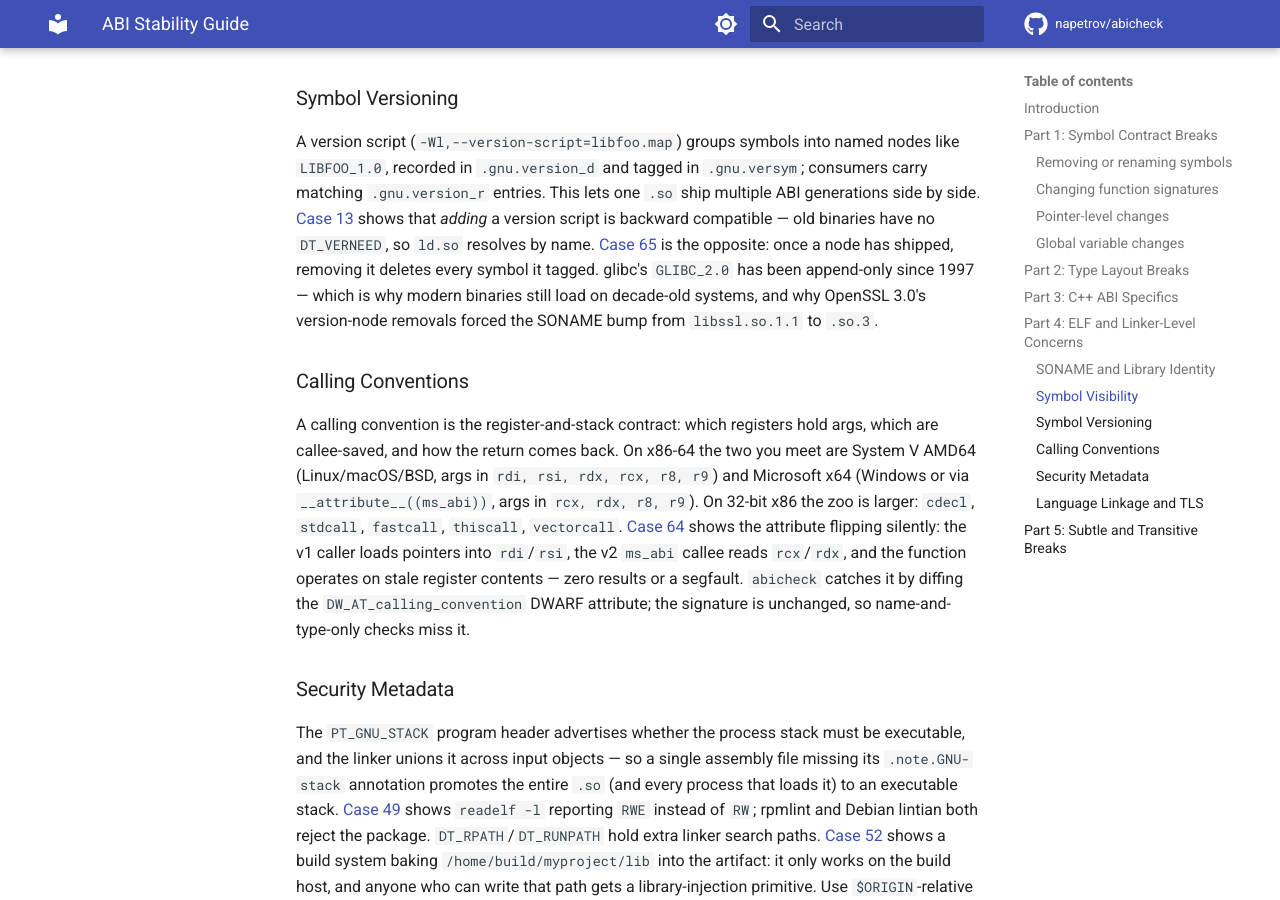
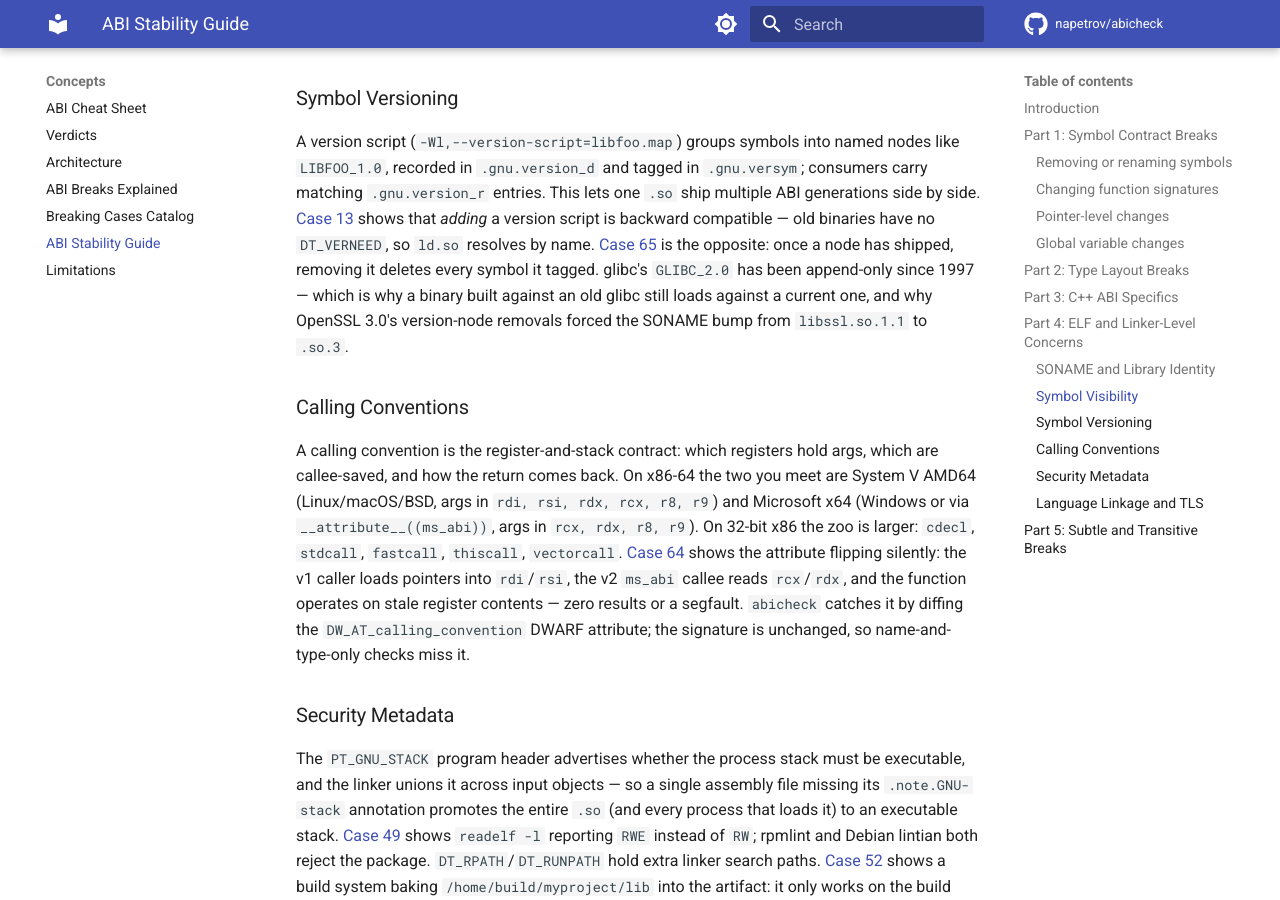
Before and after one commit to napetrov/abicheck, an MkDocs documentation site: the page built from docs/concepts/abi-stability-guide.md, in a window 1280 px wide and 900 px high, scrolled down 4535 px. Built offline with MkDocs 1.6.1 and Material for MkDocs 9.7.7, drawn with Linux system fonts in a browser that asks for light colours; comment, search, counter and statistics services are not loaded; part of the change alters nothing that is shown.

Commit message:
docs: fix strict mkdocs build and correct glibc versioning direction
- Rewrite examples/caseNN README links to absolute GitHub URLs so
  mkdocs --strict (which only sees docs/) can resolve them, matching the
  pattern already used by docs/concepts/abi-cheat-sheet.md.
- Add the new guide to the Concepts nav in mkdocs.yml.
- Correct the glibc append-only versioning direction: backward
  compatibility means an old binary runs against a newer glibc, not the
  reverse (per Codex review).

https://claude.ai/code/session_01V5siyXj6oap255hdkfvYmU

```diff
--- a/docs/concepts/abi-stability-guide.md
+++ b/docs/concepts/abi-stability-guide.md
@@ -81,10 +81,10 @@ lives in the `DT_SONAME` entry of `.dynamic` and is set via
 `DT_NEEDED`, and at runtime `ld.so` searches for a file (usually an
 `ldconfig`-managed symlink) matching that string.
 
-[Case 05](../../examples/case05_soname/README.md) covers a library built
+[Case 05](https://github.com/napetrov/abicheck/tree/main/examples/case05_soname) covers a library built
 without `-Wl,-soname` at all: `DT_NEEDED` points at the bare `libfoo.so`,
 which `ldconfig` cannot manage, so shipping `libfoo.so.1` later breaks
-every consumer. [Case 50](../../examples/case50_soname_inconsistent/README.md)
+every consumer. [Case 50](https://github.com/napetrov/abicheck/tree/main/examples/case50_soname_inconsistent)
 is the subtler bug where a 1.x release is tagged `libfoo.so.0`: packaging
 generates dependencies on the wrong major, and the cutover forces a
 distribution-wide rebuild. Rule: SONAME major equals ABI epoch, and it
@@ -97,13 +97,13 @@ Every `.dynsym` entry has an `st_other` visibility byte: `STV_DEFAULT`
 interposable), or `STV_INTERNAL`. Without `-fvisibility=hidden`, every
 non-`static` function defaults to `STV_DEFAULT`, dragging the entire
 translation unit into the public ABI.
-[Case 06](../../examples/case06_visibility/README.md) is the accidental
+[Case 06](https://github.com/napetrov/abicheck/tree/main/examples/case06_visibility) is the accidental
 leak: `internal_helper` was never intended as public API, but lacking
 `static` consumers can resolve it — the later "cleanup" that hides it
-breaks them. [Case 53](../../examples/case53_namespace_pollution/README.md)
+breaks them. [Case 53](https://github.com/napetrov/abicheck/tree/main/examples/case53_namespace_pollution)
 is the related design error: exporting unprefixed names like `init` that
 collide in the process's flat symbol namespace.
-[Case 51](../../examples/case51_protected_visibility/README.md) rounds it
+[Case 51](https://github.com/napetrov/abicheck/tree/main/examples/case51_protected_visibility) rounds it
 out: `DEFAULT` → `PROTECTED` is ABI-compatible for normal callers but
 silently defeats `LD_PRELOAD` interposition.
 
@@ -113,15 +113,15 @@ A version script (`-Wl,--version-script=libfoo.map`) groups symbols into
 named nodes like `LIBFOO_1.0`, recorded in `.gnu.version_d` and tagged in
 `.gnu.versym`; consumers carry matching `.gnu.version_r` entries. This lets
 one `.so` ship multiple ABI generations side by side.
-[Case 13](../../examples/case13_symbol_versioning/README.md) shows that
+[Case 13](https://github.com/napetrov/abicheck/tree/main/examples/case13_symbol_versioning) shows that
 *adding* a version script is backward compatible — old binaries have no
 `DT_VERNEED`, so `ld.so` resolves by name.
-[Case 65](../../examples/case65_symbol_version_removed/README.md) is the
+[Case 65](https://github.com/napetrov/abicheck/tree/main/examples/case65_symbol_version_removed) is the
 opposite: once a node has shipped, removing it deletes every symbol it
 tagged. glibc's `GLIBC_2.0` has been append-only since 1997 — which is
-why modern binaries still load on decade-old systems, and why OpenSSL
-3.0's version-node removals forced the SONAME bump from `libssl.so.1.1`
-to `.so.3`.
+why a binary built against an old glibc still loads against a current one,
+and why OpenSSL 3.0's version-node removals forced the SONAME bump from
+`libssl.so.1.1` to `.so.3`.
 
 ### Calling Conventions
 
@@ -131,7 +131,7 @@ x86-64 the two you meet are System V AMD64 (Linux/macOS/BSD, args in
 `rdi, rsi, rdx, rcx, r8, r9`) and Microsoft x64 (Windows or via
 `__attribute__((ms_abi))`, args in `rcx, rdx, r8, r9`). On 32-bit x86 the
 zoo is larger: `cdecl`, `stdcall`, `fastcall`, `thiscall`, `vectorcall`.
-[Case 64](../../examples/case64_calling_convention_changed/README.md) shows
+[Case 64](https://github.com/napetrov/abicheck/tree/main/examples/case64_calling_convention_changed) shows
 the attribute flipping silently: the v1 caller loads pointers into
 `rdi`/`rsi`, the v2 `ms_abi` callee reads `rcx`/`rdx`, and the function
 operates on stale register contents — zero results or a segfault.
@@ -145,18 +145,18 @@ The `PT_GNU_STACK` program header advertises whether the process stack
 must be executable, and the linker unions it across input objects — so a
 single assembly file missing its `.note.GNU-stack` annotation promotes the
 entire `.so` (and every process that loads it) to an executable stack.
-[Case 49](../../examples/case49_executable_stack/README.md) shows
+[Case 49](https://github.com/napetrov/abicheck/tree/main/examples/case49_executable_stack) shows
 `readelf -l` reporting `RWE` instead of `RW`; rpmlint and Debian lintian
 both reject the package.
 `DT_RPATH`/`DT_RUNPATH` hold extra linker search paths.
-[Case 52](../../examples/case52_rpath_leak/README.md) shows a build system
+[Case 52](https://github.com/napetrov/abicheck/tree/main/examples/case52_rpath_leak) shows a build system
 baking `/home/build/myproject/lib` into the artifact: it only works on the
 build host, and anyone who can write that path gets a library-injection
 primitive. Use `$ORIGIN`-relative paths or strip `RPATH` entirely.
 
 ### Language Linkage and TLS
 
-[Case 66](../../examples/case66_language_linkage_changed/README.md) covers
+[Case 66](https://github.com/napetrov/abicheck/tree/main/examples/case66_language_linkage_changed) covers
 `extern "C"` removal during a C++ modernization: source still compiles,
 but the `.dynsym` symbol flips from unmangled `parse_config` to mangled
 `_Z12parse_configPKc`, and every pre-linked consumer fails at load time.
@@ -165,7 +165,7 @@ TLS has four access models: `global-dynamic` (default for `.so`,
 `dlopen`-safe), `local-dynamic`, `initial-exec` (faster but requires
 presence at startup — `dlopen` fails), and `local-exec` (main executable
 only). Libraries intended for `dlopen` must avoid `initial-exec`.
-[Case 67](../../examples/case67_tls_var_size_changed/README.md) adds a
+[Case 67](https://github.com/napetrov/abicheck/tree/main/examples/case67_tls_var_size_changed) adds a
 second hazard: any exported `__thread` struct whose layout shifts corrupts
 consumers per-thread. Freeze size, layout, and access model of TLS exports
 as first-class ABI.
--- a/mkdocs.yml
+++ b/mkdocs.yml
@@ -51,6 +51,7 @@ nav:
     - Architecture: concepts/architecture.md
     - ABI Breaks Explained: concepts/abi-breaks-explained.md
     - Breaking Cases Catalog: concepts/breaking-cases-catalog.md
+    - ABI Stability Guide: concepts/abi-stability-guide.md
     - Limitations: concepts/limitations.md
   - Reference:
     - Change Kinds: reference/change-kinds.md
```
